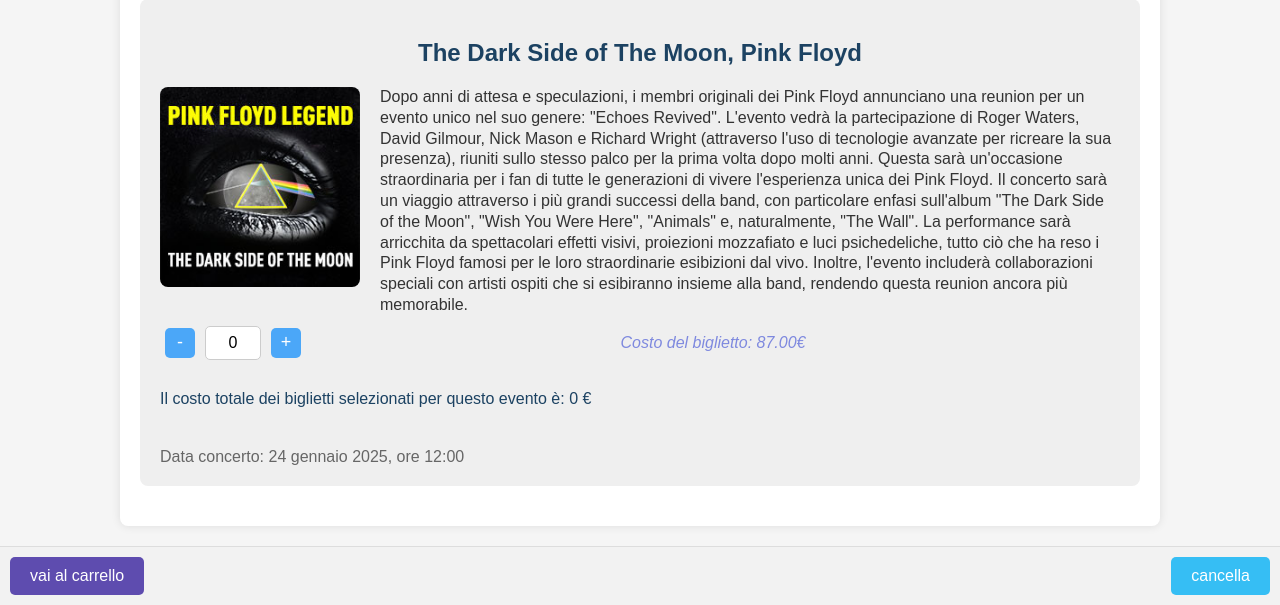
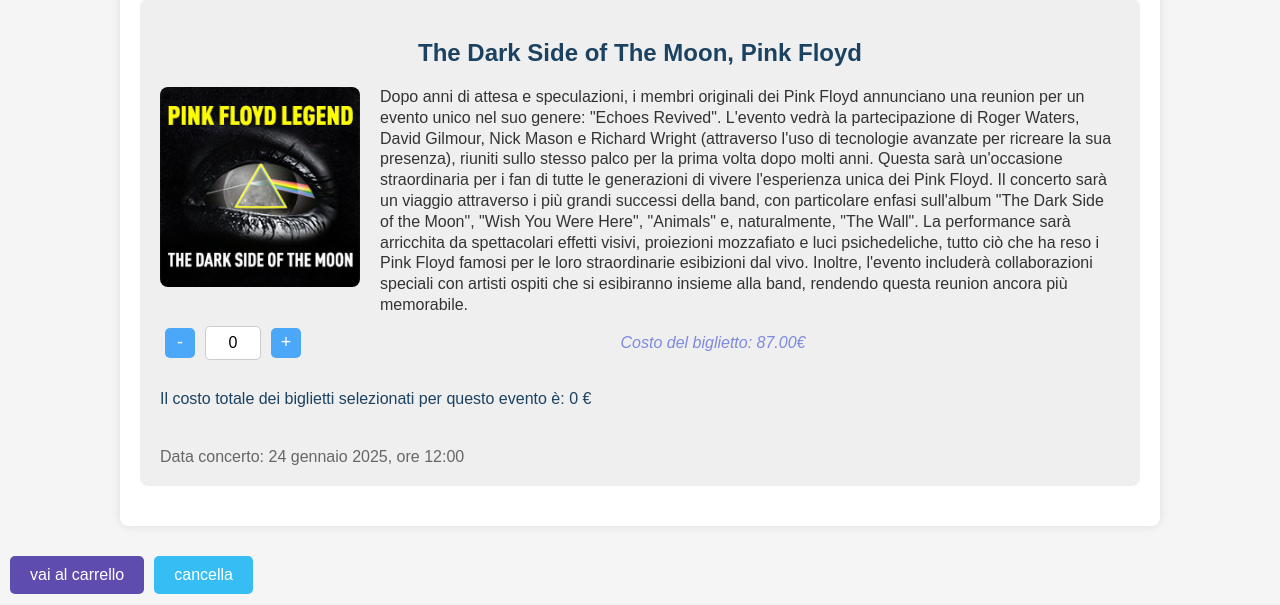
Before and after one commit to AimarPaolo/Progetto_1, a PHP site: page /Acquisto_ESP1.html in a window 1280 px wide. Shown: the part 1414-2019 px from the top of the page. Run offline with PHP 8.4, Linux system fonts and the light colour scheme.

Commit message:
Aggiustata la posizione dei bottoni, sarà necessario sviluppare del codice per gestire e mostrare il carrello con i biglietti selezionati e la loro quantità (pensavo di utilizzare il valore dell'output per la stampa del costo totale + utilizzare i text per le quantità) --> stampare nella modalità: nome biglietto x quantità magari fare una lista di tutti i biglietti e poi stampare il costo totale.

```diff
--- a/Acquisto_ESP1.css
+++ b/Acquisto_ESP1.css
@@ -33,7 +33,6 @@ h2 {
     padding: 20px;
     background-color: #efefef;
     border-radius: 8px;
-    overflow: hidden;
 }
 
 .evento img {
@@ -119,11 +118,9 @@ h2 {
 }
 .bottoniFinali {
     display: flex;
-    justify-content: space-between;
+    justify-content: left;
     margin-top: 20px;
     padding: 10px;
-    background-color: #f2f2f2;
-    border-top: 1px solid #ddd;
 }
 
 .bottoniFinali input[type="submit"],
@@ -143,6 +140,7 @@ h2 {
 .bottoniFinali input[type="reset"] {
     background-color: #36bef4;
     color: white;
+    margin-left: 10px;
 }
 
 .bottoniFinali input[type="submit"]:hover{
```
